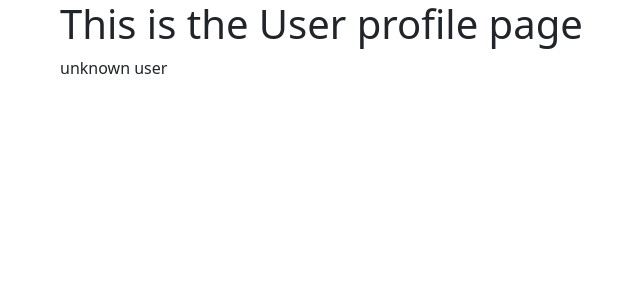
After one commit to rcoffie/web-portfolio-pro, a Django app: page /user-profile/ in a window 1280 px wide. The commit adds this page. Shown: the top 300 px of the page, without its empty margins (22-662 px from the left). Run offline with Django 4.2, Linux system fonts and the light colour scheme; parts of the project's set-up code (start-up, migrations or seed data) failed here and were passed over.

Commit message:
creating profile and profile edit page

```diff
--- a/account_engine/urls.py
+++ b/account_engine/urls.py
@@ -1,8 +1,9 @@
 from django.urls import path
-from account_engine.views import (HomeView, edit_profile)
+from account_engine.views import (HomeView, edit_profile, user_profile)
 
 urlpatterns = [
 # path('',home,name="home"),
 path('',HomeView.as_view(), name="home"),
-path('edit-profile/<int:id>/', edit_profile,name="edit_profile")
+path('edit-profile/<int:id>/', edit_profile,name="edit_profile"),
+path('user-profile/', user_profile, name="user_profile")
 ]
--- a/account_engine/views.py
+++ b/account_engine/views.py
@@ -1,4 +1,4 @@
-from django.shortcuts import render
+from django.shortcuts import render, redirect
 from account_engine.models import Profile
 from account_engine.forms import ProfileForm
 from django.views.generic import TemplateView
@@ -13,9 +13,19 @@ class HomeView(TemplateView):
         profiles = Profile.objects.all()
         return serializers.serialize('geojson', profiles)
 
+
+def user_profile(request):
+
+    return render (request, 'user_profile.html')
+
 def edit_profile(request, id):
     profile = Profile.objects.get(id=id)
     form = ProfileForm(instance=profile)
+    if request.method == "POST":
+        form = ProfileForm(request.POST, instance=profile)
+        if form.is_valid():
+            form.save()
+            return redirect("home")
     context = {'profile':profile,"form":form,}
 
     return render(request, 'edit_profile.html',context)
--- a/core/settings.py
+++ b/core/settings.py
@@ -45,6 +45,7 @@ INSTALLED_APPS = [
     'django.contrib.gis',
     'account_engine',
     'leaflet',
+    'floppyforms'
 ]
 
 MIDDLEWARE = [
--- a/templates/base.html
+++ b/templates/base.html
@@ -1,10 +1,16 @@
 <!doctype html>
 <html lang="en">
+<style media="screen">
+  #gis{width:100%;height:700px}
+</style>
   <head>
     <!-- Required meta tags -->
+    {% load leaflet_tags %}
+    {{ form.media }}
     <meta charset="utf-8">
     <meta name="viewport" content="width=device-width, initial-scale=1">
-
+    {% leaflet_js %}
+    {% leaflet_css %}
     <!-- Bootstrap CSS -->
     <link href="https://cdn.jsdelivr.net/npm/bootstrap@5.0.2/dist/css/bootstrap.min.css" rel="stylesheet" integrity="sha384-EVSTQN3/azprG1Anm3QDgpJLIm9Nao0Yz1ztcQTwFspd3yD65VohhpuuCOmLASjC" crossorigin="anonymous">
     <link rel="stylesheet" href="https://cdnjs.cloudflare.com/ajax/libs/leaflet/1.9.2/leaflet.css" integrity="sha512-UkezATkM8unVC0R/Z9Kmq4gorjNoFwLMAWR/1yZpINW08I79jEKx/c8NlLSvvimcu7SL8pgeOnynxfRpe+5QpA==" crossorigin="anonymous" referrerpolicy="no-referrer" />
@@ -21,8 +27,9 @@
 
     <!-- Optional JavaScript; choose one of the two! -->
 
+
     <!-- Option 1: Bootstrap Bundle with Popper -->
-    <script src="https://cdn.jsdelivr.net/npm/bootstrap@5.0.2/dist/js/bootstrap.bundle.min.js" integrity="sha384-MrcW6ZMFYlzcLA8Nl+NtUVF0sA7MsXsP1UyJoMp4YLEuNSfAP+JcXn/tWtIaxVXM" crossorigin="anonymous"></script>
+    <!-- <script src="https://cdn.jsdelivr.net/npm/bootstrap@5.0.2/dist/js/bootstrap.bundle.min.js" integrity="sha384-MrcW6ZMFYlzcLA8Nl+NtUVF0sA7MsXsP1UyJoMp4YLEuNSfAP+JcXn/tWtIaxVXM" crossorigin="anonymous"></script> -->
 
     <!-- Option 2: Separate Popper and Bootstrap JS -->
     <!--
--- /dev/null
+++ b/templates/user_profile.html
@@ -0,0 +1,18 @@
+{% extends 'base.html' %}
+
+{% block content %}
+<div class="container">
+  <div class="row">
+    <div class="col-md-8">
+      <h1>This is the User profile page </h1>
+      {% if request.user.is_authenticated %}
+       <a href="{% url 'edit_profile' request.user.profile.id %}"> {{request.user}} </a>
+       <br>
+       <a href="{% url 'user_profile' %}"> Profile </a>
+      {% else %}
+      <p>unknown user </p>
+      {% endif %}
+    </div>
+  </div>
+</div>
+{% endblock %}
```
Also changed, not shown: account_engine/forms.py (+12 -1 lines), templates/edit_profile.html (+14 -3 lines), templates/home.html (+7 -0 lines).
